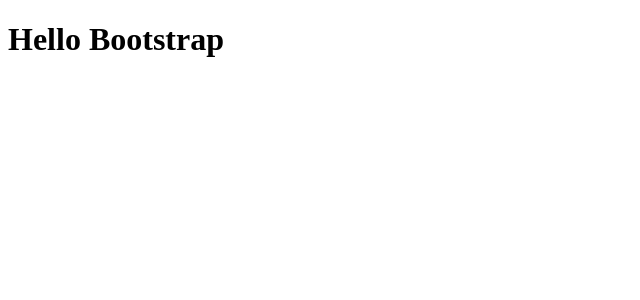
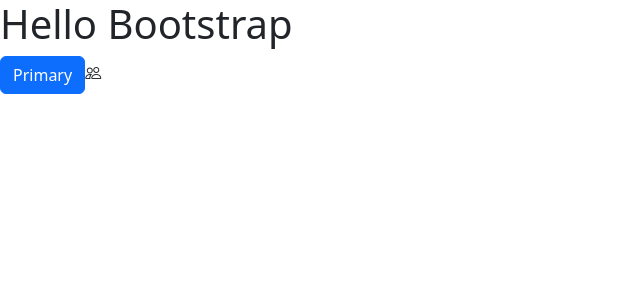
Before and after one commit to Kavithma-Thushal/React-UI-Learning-Room, a React (Create React App) app: page / in a window 1280 px wide. Shown: the top 300 px of the page, without its empty margins (0-640 px from the left). Built offline with nearby package versions, Linux system fonts and the light colour scheme.

Commit message:
Bootstrap Completed

```diff
--- a/package.json
+++ b/package.json
@@ -1,5 +1,7 @@
 {
   "dependencies": {
+    "bootstrap": "^5.3.3",
+    "bootstrap-icons": "^1.11.3",
     "react": "^18.2.0",
     "react-dom": "^18.2.0",
     "react-scripts": "^5.0.1"
--- a/src/index.js
+++ b/src/index.js
@@ -1,8 +1,8 @@
 import React from "react";
 import ReactDOM from 'react-dom/client';
 import App from "./App";
-//import 'bootstrap/dist/css/bootstrap.min.css';
-//import './assets/styles/styles.css';
+import 'bootstrap/dist/css/bootstrap.min.css';
+import './assets/styles/styles.css';
 
 const root = ReactDOM.createRoot(document.getElementById('root'));
 root.render(
--- a/src/pages/Bootstrap.jsx
+++ b/src/pages/Bootstrap.jsx
@@ -2,6 +2,8 @@
     return (
         <div>
             <h1>Hello Bootstrap</h1>
+            <button type="button" class="btn btn-primary">Primary</button>
+            <i class="bi bi-people"></i>
         </div>
     );
 }
```
Also changed, not shown: 1 other file (tests, documents, lock files or other folders).
